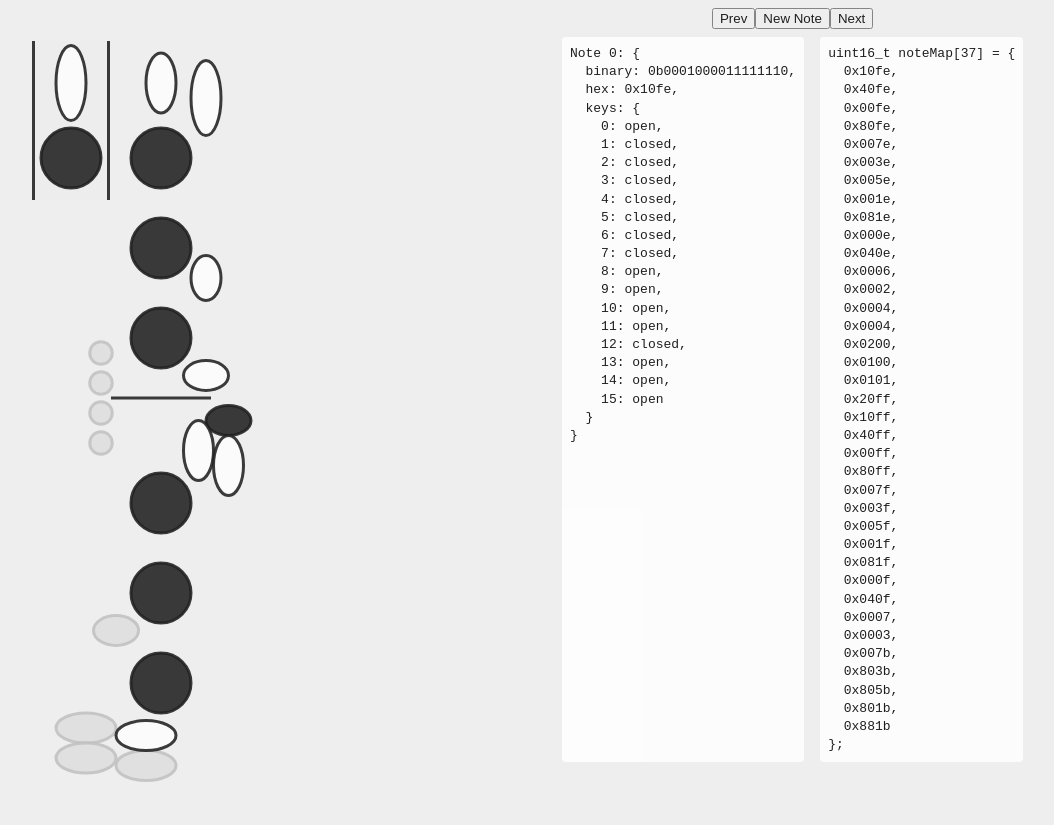
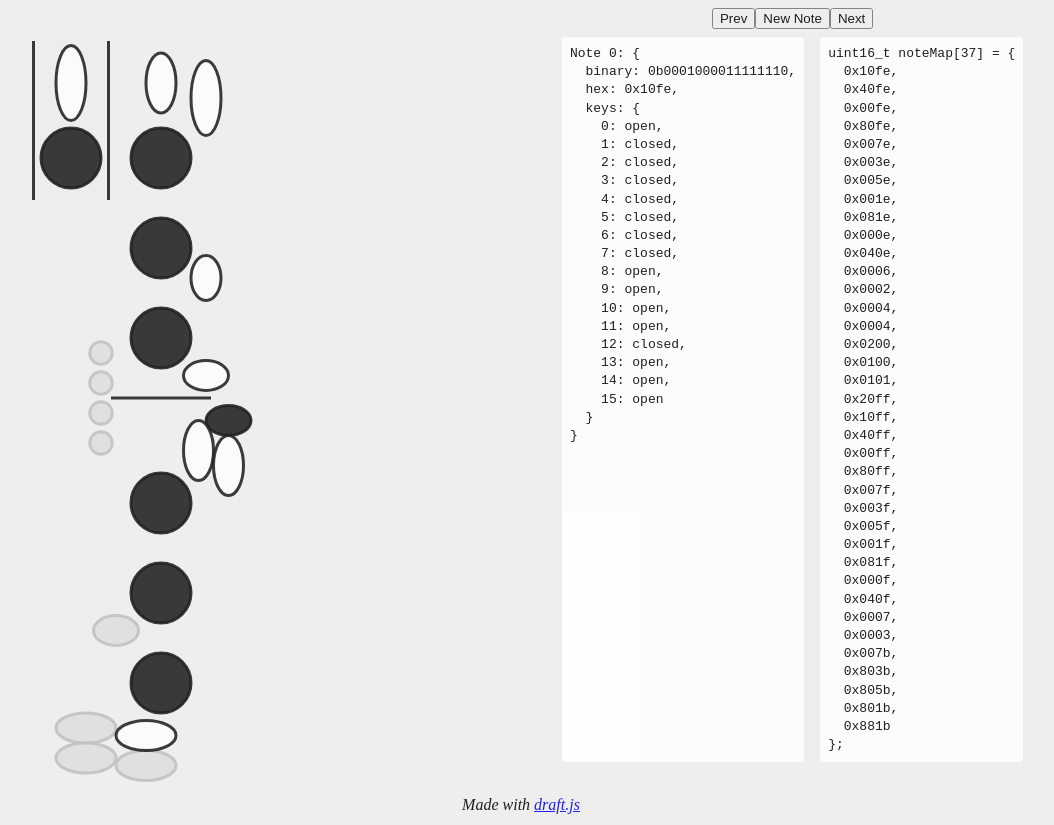
Before and after one commit to 0xdec/ECE395-Clarinet, a plain HTML site: page index.html in a window 1280 px wide. Shown: the whole page, without its empty margins (119-1173 px from the left). Before the commit the page ends 802 px from the top, so only its background shows below. Drawn offline with Linux system fonts and the light colour scheme.

Commit message:
Add link to draft.js

```diff
--- a/index.html
+++ b/index.html
@@ -56,6 +56,9 @@
     </div>
   </div>
 
+  <footer class="flex center">
+    <i>Made with <a href="http://draft.js.org">draft.js</a></i>
+  </footer>
 </body>
 
 </html>
```
